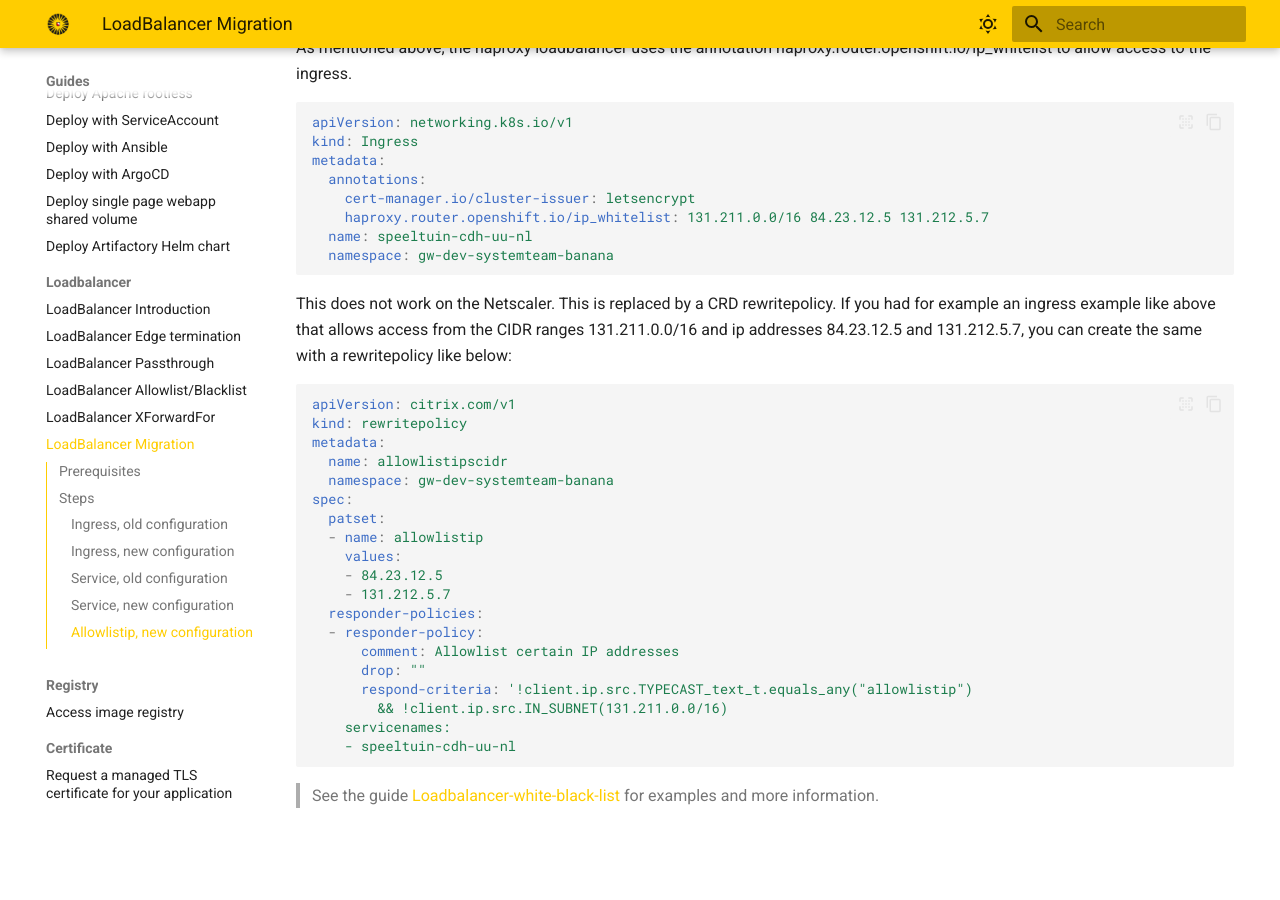
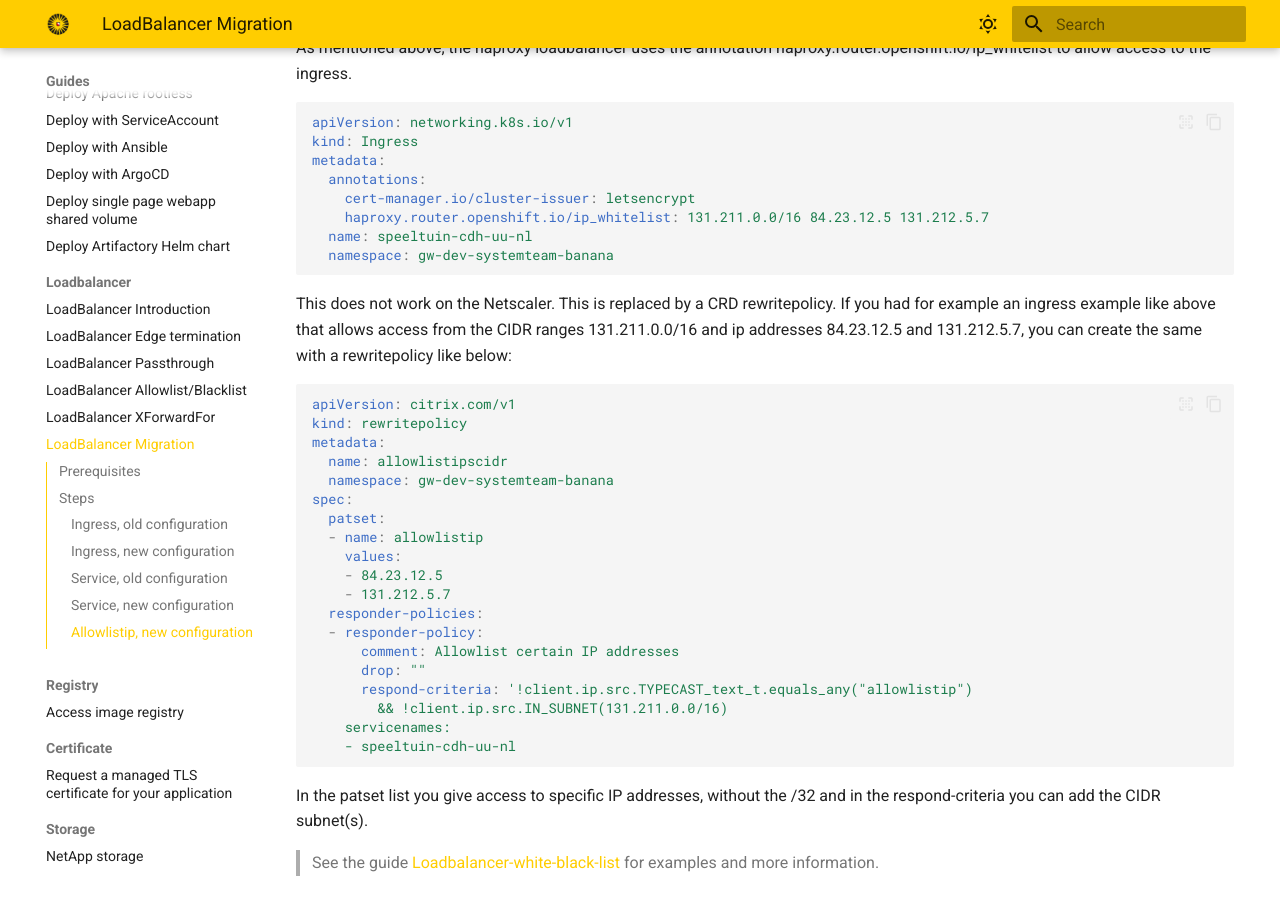
Before and after one commit to UtrechtUniversity/containerplatform-docs, an MkDocs documentation site: the page built from docs/content/guides/loadbalancer-migration.md, in a window 1280 px wide and 900 px high, scrolled down 2723 px. Built offline with MkDocs 1.6.1 and Material for MkDocs 9.7.7, drawn with Linux system fonts in a browser that asks for light colours; before the commit the page ends 3555 px from its top, so only the background shows below that.

Commit message:
make documentation more clear

````diff
--- a/docs/content/guides/loadbalancer-migration.md
+++ b/docs/content/guides/loadbalancer-migration.md
@@ -157,5 +157,6 @@
     - speeltuin-cdh-uu-nl
 ```
 
+In the patset list you give access to specific IP addresses, without the /32 and in the respond-criteria you can add the CIDR subnet(s).
 
 > See the guide [Loadbalancer-white-black-list](loadbalancer-white-black-list.md) for examples and more information.
````
